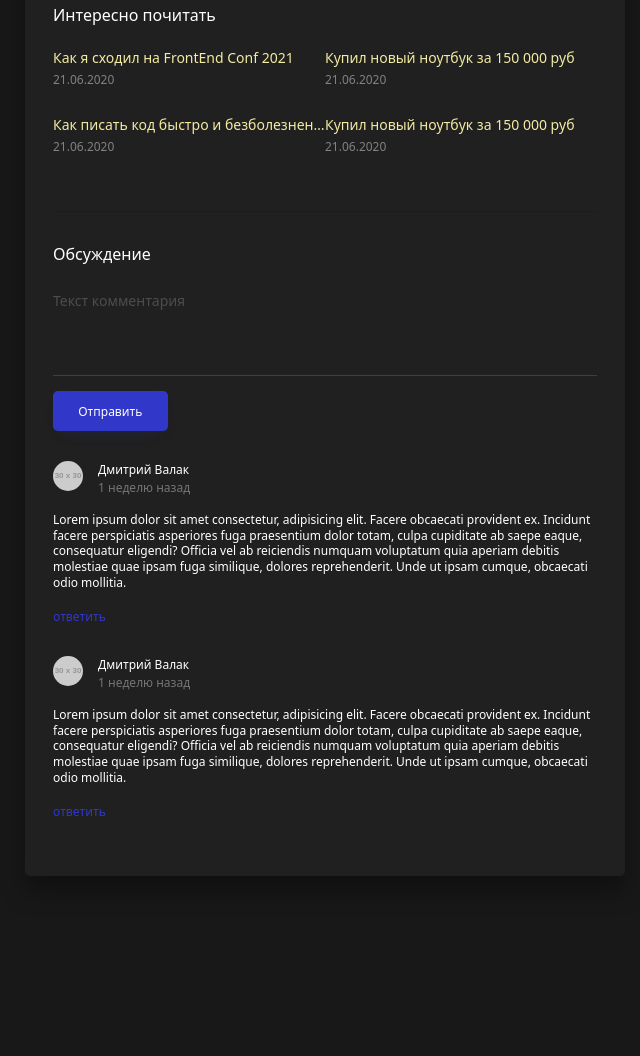
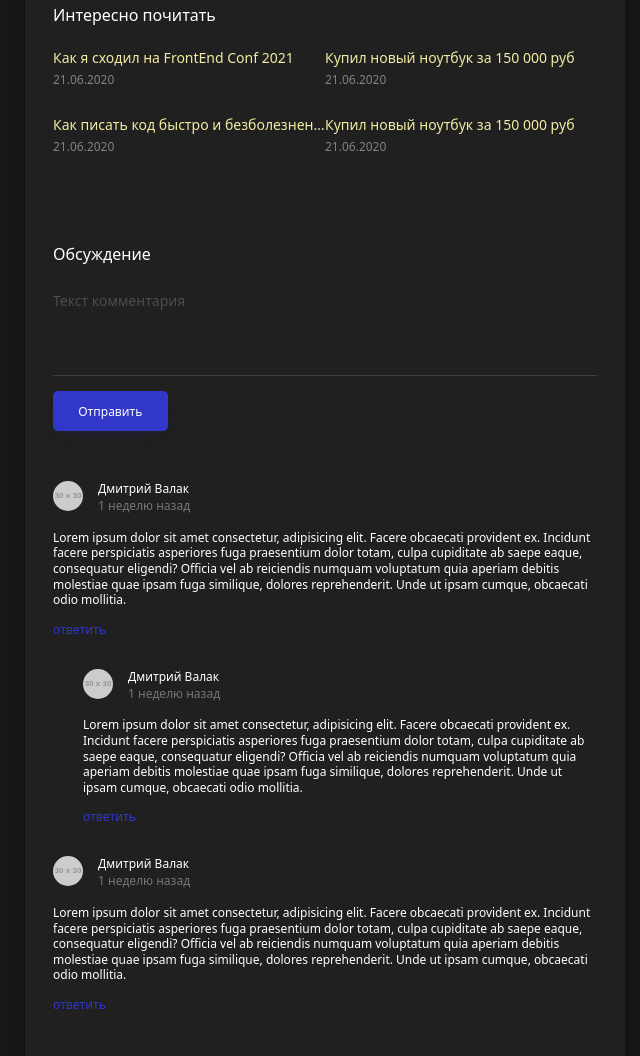
Before and after one commit to mikrocosmos/web-blog-study, a website: page src/post.html in a window 1280 px wide. Shown: the part 1427-2483 px from the top of the page, without its empty margins (465-1105 px from the left). Before the commit the page ends 2413 px from the top, so only its background shows below. Drawn offline with nearby package versions, Linux system fonts and the light colour scheme; files that its build step writes are made by us from their sources; placeholder pictures from the web are drawn by us.

Commit message:
6 урок окончен

```diff
--- a/src/assets/scss/blocks/comments.scss
+++ b/src/assets/scss/blocks/comments.scss
@@ -1,14 +1,13 @@
 .comments {
-    margin-top: 3rem;
+    margin-top: 5rem;
 }
 
 .comments__item {
     margin-bottom: 3rem;
 
-
-    > .comments__item {
+    > .comments {
         padding-left: 3rem;
-        margin-top: 0;
+        margin-top: 3rem;
     }
 }
 
@@ -23,10 +22,12 @@
     border-radius: 50%;
 }
 
-.comments__autor {
+.comments__author {
+    flex-grow: 1;
     padding-left: 1.5rem;
-    flex-grow: 1;
+
     font-size: 1.2rem;
+    line-height: 1.4;
 }
 
 .comments__name {
@@ -39,7 +40,8 @@
 }
 
 .comments__text {
-    margin-bottom: 1.5rem;
+    margin-bottom: 1rem;
+
     font-size: 1.2rem;
     line-height: 1.3;
     color: $white;
@@ -47,10 +49,17 @@
 
 .comments__reply {
     padding: 0;
+
     background: none;
     border: none;
     cursor: pointer;
+    text-decoration: none;
     font-family: inherit;
     font-size: 1.2rem;
+    line-height: 1.1;
     color: $blue;
+
+    &:hover {
+        text-decoration: underline;
+    }
 }
--- a/src/post.html
+++ b/src/post.html
@@ -11,14 +11,14 @@ title: Пост
             <img class="post__actions-icon" src="assets/images/share.svg" alt="поделиться">
         </a>
     </div>
-    <div class="post__header">
-        <h1 class="post__title post__title--mb0">Как я сходил на FrontEnd Conf 2021</h1>
+    <div class="post__header  post__header--open">
+        <h1 class="post__title  post__title--mb0">Как я сходил на FrontEnd Conf 2021</h1>
         <ul class="post__data">
             <li class="post__data-item">
                 <time datetime="2020-06-21 19:20">21.06.2020</time>
             </li>
             <li class="post__data-item">
-            <a href="#">Создание сайтов</a>
+                <a href="#">конференции</a>
             </li>
         </ul>
     </div>
@@ -62,12 +62,15 @@ title: Пост
             </span>
         </p>
     </div><!--/.post-text-->
+
     <div class="related">
         <h3 class="post__subtitle">Интересно почитать</h3>
+
         <ul class="related__list">
             <li class="related__list-item">
                 <h4 class="related__list-title">
-                    <a href="#">Как я сходил на FrontEnd Conf 2021</a></h4>
+                    <a href="#">Как я сходил на FrontEnd Conf 2021</a>
+                    </h4>
                     <time class="related__list-date" datetime="2020-06-21 19:21">21.06.2020</time>
             </li>
             <li class="related__list-item"><h4 class="related__list-title">
@@ -84,8 +87,9 @@ title: Пост
                 </li>
         </ul>
     </div><!--/.related-->
-    <div class="comments">
+
         <h3 class="post__subtitle">Обсуждение</h3>
+
         <form class="form" action="/" method="POST">
             <div class="form__group">
                 <textarea class="form__control form__control--textarea" name="comment-text" placeholder="Текст комментария"></textarea>
@@ -98,7 +102,7 @@ title: Пост
         <li class="comments__item">
             <div class="comments__header">
                     <img class="comments__avatar" src="http://placehold.it/30" alt="">
-                    <div class="comments__autor">
+                    <div class="comments__author">
                     <div class="comments__name">Дмитрий Валак</div>
                     <time class="comments__pubdate" datetime="2021-08-10 12:34">1 неделю назад</time>
                 </div>
@@ -107,12 +111,12 @@ title: Пост
                     Lorem ipsum dolor sit amet consectetur, adipisicing elit. Facere obcaecati provident ex. Incidunt facere perspiciatis asperiores fuga praesentium dolor totam, culpa cupiditate ab saepe eaque, consequatur eligendi? Officia vel ab reiciendis numquam voluptatum quia aperiam debitis molestiae quae ipsam fuga similique, dolores reprehenderit. Unde ut ipsam cumque, obcaecati odio mollitia.
                 </div>
                 <button class="comments__reply" type="button">ответить</button>
-            </div>
+
             <ul class="comments">
                 <li class="comments__item">
                     <div class="comments__header">
                             <img class="comments__avatar" src="http://placehold.it/30" alt="">
-                            <div class="comments__autor">
+                            <div class="comments__author">
                             <div class="comments__name">Дмитрий Валак</div>
                             <time class="comments__pubdate" datetime="2021-08-10 12:34">1 неделю назад</time>
                         </div>
@@ -121,12 +125,22 @@ title: Пост
                             Lorem ipsum dolor sit amet consectetur, adipisicing elit. Facere obcaecati provident ex. Incidunt facere perspiciatis asperiores fuga praesentium dolor totam, culpa cupiditate ab saepe eaque, consequatur eligendi? Officia vel ab reiciendis numquam voluptatum quia aperiam debitis molestiae quae ipsam fuga similique, dolores reprehenderit. Unde ut ipsam cumque, obcaecati odio mollitia.
                         </div>
                         <button class="comments__reply" type="button">ответить</button>
-                    </div>
                 </li>
             </ul>
+            <li class="comments__item">
+                <div class="comments__header">
+                        <img class="comments__avatar" src="http://placehold.it/30" alt="">
+                        <div class="comments__author">
+                        <div class="comments__name">Дмитрий Валак</div>
+                        <time class="comments__pubdate" datetime="2021-08-10 12:34">1 неделю назад</time>
+                    </div>
+                </div>
+                    <div class="comments__text">
+                        Lorem ipsum dolor sit amet consectetur, adipisicing elit. Facere obcaecati provident ex. Incidunt facere perspiciatis asperiores fuga praesentium dolor totam, culpa cupiditate ab saepe eaque, consequatur eligendi? Officia vel ab reiciendis numquam voluptatum quia aperiam debitis molestiae quae ipsam fuga similique, dolores reprehenderit. Unde ut ipsam cumque, obcaecati odio mollitia.
+                    </div>
+                    <button class="comments__reply" type="button">ответить</button>
+            </li>
         </li>
     </ul>
-
-    </div>
     </div><!--/.post-content-->
 </article><!--/.post-->
```
Also changed, not shown: src/index.html (+1 -1 lines), dist/assets/css/style.css, dist/assets/css/style.min.css, dist/index.html, dist/post.html. Lines whose indentation alone changed are shown as unchanged.
